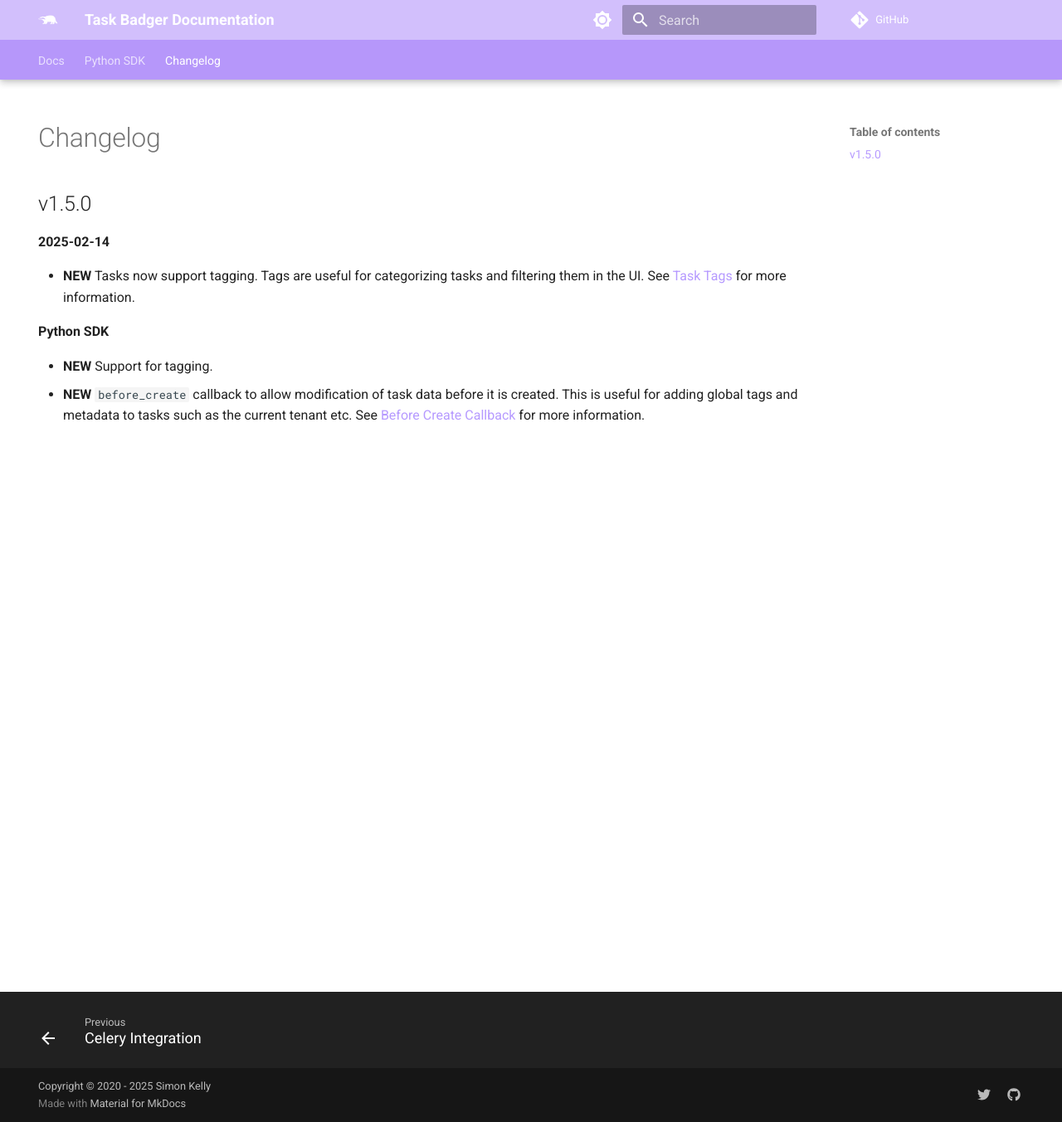
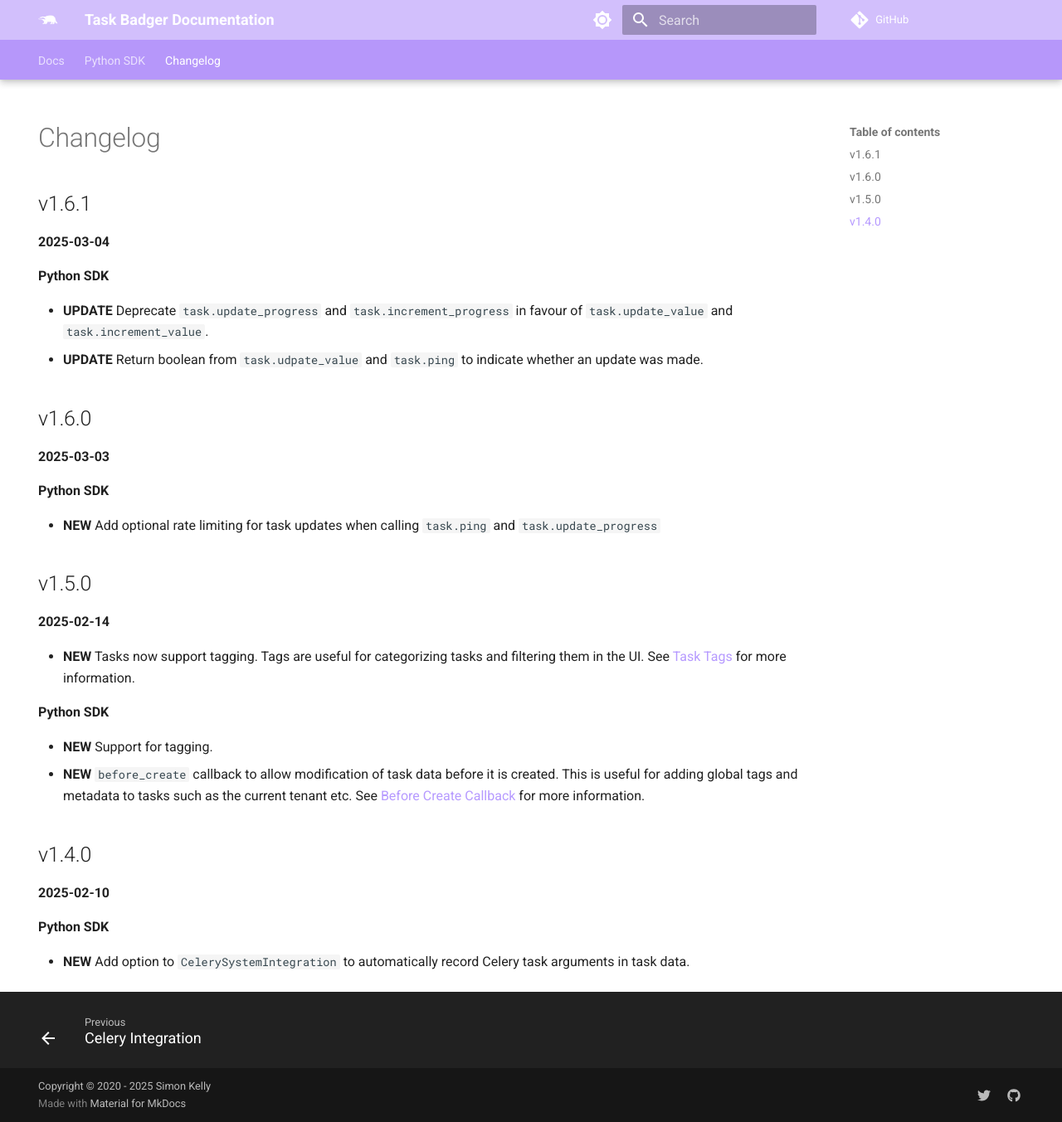
Before and after one commit to taskbadger/taskbadger-docs, an MkDocs documentation site: the page built from docs/changelog.md, in a window 1280 px wide and 1353 px high. Shown: the whole window at 83% size. Built offline with MkDocs 1.6.1 and Material for MkDocs 9.7.7, drawn with Linux system fonts in a browser that asks for light colours; comment, search, counter and statistics services are not loaded.

Commit message:
Update changelog.md

```diff
--- a/docs/changelog.md
+++ b/docs/changelog.md
@@ -4,6 +4,23 @@
 ---
 
 # Changelog
+
+## v1.6.1
+
+**2025-03-04**
+
+**Python SDK**
+
+* **UPDATE** Deprecate `task.update_progress` and `task.increment_progress` in favour of `task.update_value` and `task.increment_value`.
+* **UPDATE** Return boolean from `task.udpate_value` and `task.ping` to indicate whether an update was made.
+
+## v1.6.0
+
+**2025-03-03**
+
+**Python SDK**
+
+* **NEW** Add optional rate limiting for task updates when calling `task.ping` and `task.update_progress`
 
 ## v1.5.0
 
@@ -15,3 +32,11 @@
 
 * **NEW** Support for tagging.
 * **NEW** `before_create` callback to allow modification of task data before it is created. This is useful for adding global tags and metadata to tasks such as the current tenant etc. See [Before Create Callback](python.md#before-create-callback) for more information.
+
+## v1.4.0
+
+**2025-02-10**
+
+**Python SDK**
+
+* **NEW** Add option to `CelerySystemIntegration` to automatically record Celery task arguments in task data.
```
